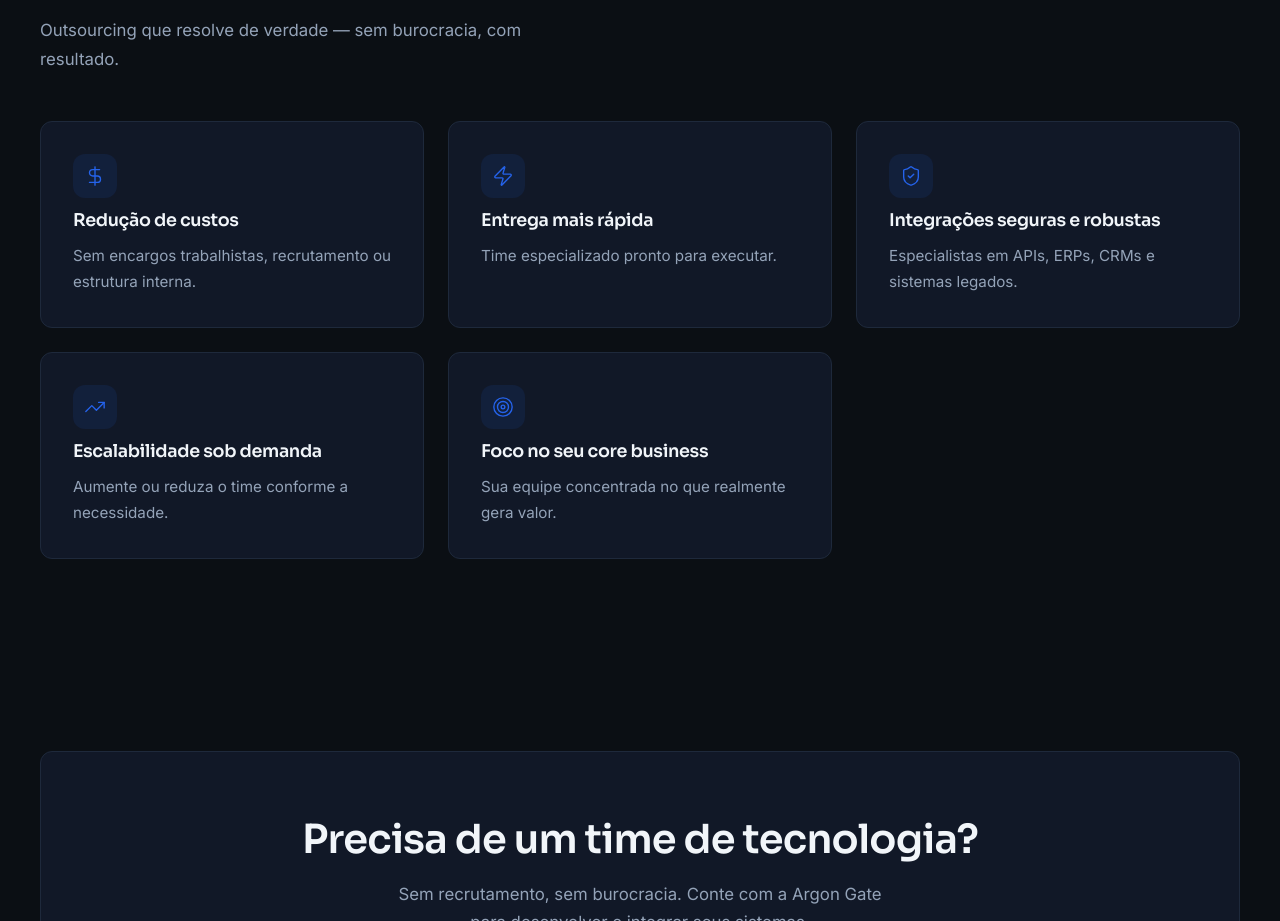
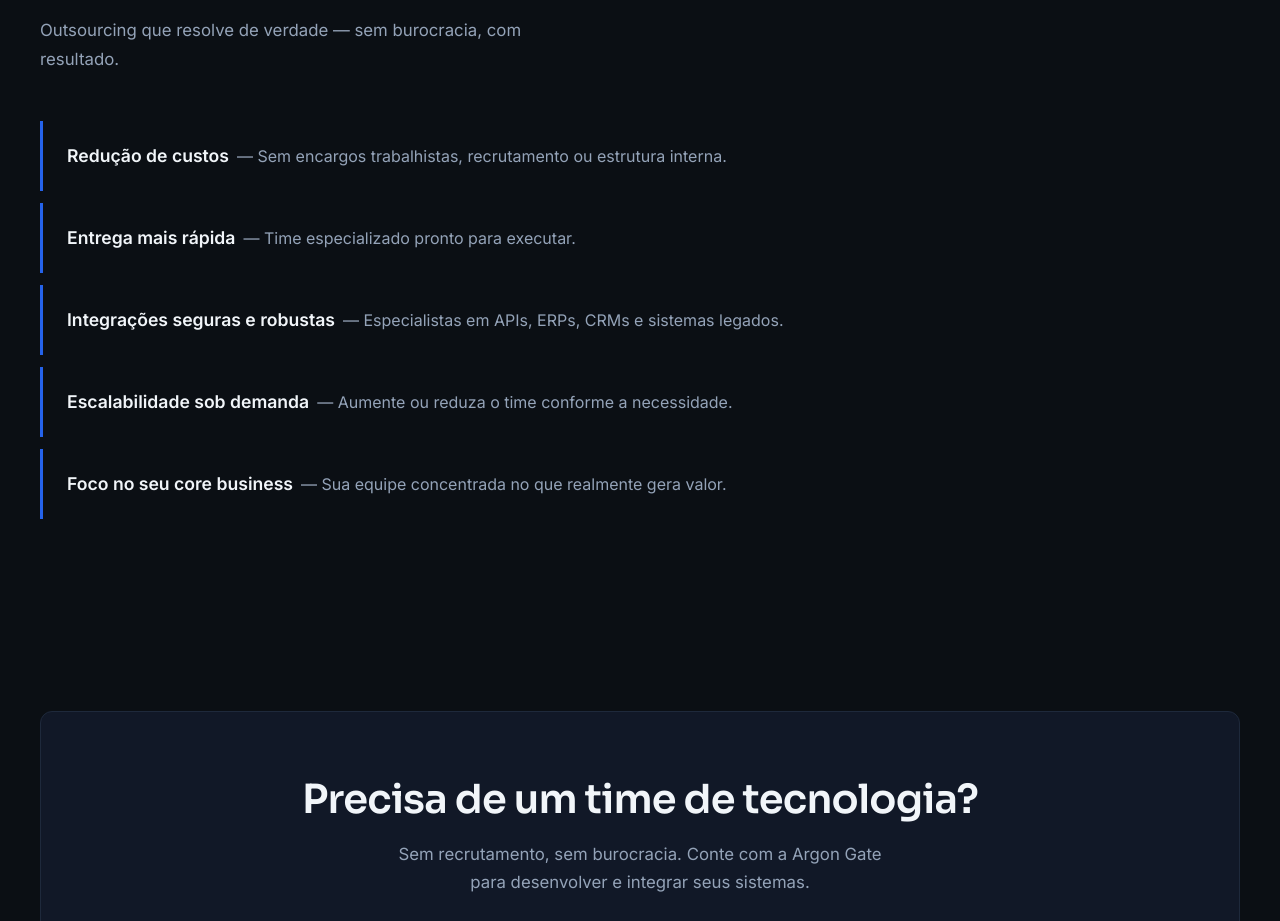
Before and after one commit to Argon-Gate/site, a Next.js app: page / in a window 1280 px wide. Shown: the part 2465-3386 px from the top of the page. Built offline with nearby package versions, Linux system fonts and the light colour scheme.

Commit message:
refactor(garantimos): Modifica layout

```diff
--- a/src/app/globals.css
+++ b/src/app/globals.css
@@ -123,3 +123,11 @@ h1, h2, h3, h4, h5, h6 {
   border-color: var(--color-accent);
   box-shadow: 0 0 20px rgba(37, 99, 235, 0.15), inset 0 1px 0 rgba(37, 99, 235, 0.1);
 }
+
+/* =========================================================
+   Differentials — O que garantimos (estilo manifesto)
+   ========================================================= */
+
+.differential-row:hover {
+  background-color: rgba(37, 99, 235, 0.05);
+}
--- a/src/components/Differentials.tsx
+++ b/src/components/Differentials.tsx
@@ -1,44 +1,29 @@
-import {
-  DollarSign,
-  Zap,
-  ShieldCheck,
-  TrendingUp,
-  Target,
-} from "lucide-react";
-import type { LucideIcon } from "lucide-react";
-
 interface DifferentialItem {
-  icon: LucideIcon;
   title: string;
   description: string;
 }
 
 const differentials: DifferentialItem[] = [
   {
-    icon: DollarSign,
     title: "Redução de custos",
     description:
       "Sem encargos trabalhistas, recrutamento ou estrutura interna.",
   },
   {
-    icon: Zap,
     title: "Entrega mais rápida",
     description: "Time especializado pronto para executar.",
   },
   {
-    icon: ShieldCheck,
     title: "Integrações seguras e robustas",
     description:
       "Especialistas em APIs, ERPs, CRMs e sistemas legados.",
   },
   {
-    icon: TrendingUp,
     title: "Escalabilidade sob demanda",
     description:
       "Aumente ou reduza o time conforme a necessidade.",
   },
   {
-    icon: Target,
     title: "Foco no seu core business",
     description:
       "Sua equipe concentrada no que realmente gera valor.",
@@ -84,63 +69,39 @@ export function Differentials() {
 
         <div
           style={{
-            display: "grid",
-            gridTemplateColumns: "repeat(auto-fit, minmax(300px, 1fr))",
-            gap: "1.5rem",
+            display: "flex",
+            flexDirection: "column",
+            gap: "0.75rem",
           }}
         >
           {differentials.map((item) => (
             <div
               key={item.title}
               style={{
-                backgroundColor: "var(--color-bg-secondary)",
-                border: "1px solid var(--color-border)",
-                borderRadius: "var(--radius)",
-                padding: "2rem",
-                display: "flex",
-                flexDirection: "column",
-                gap: "0.75rem",
+                borderLeft: "3px solid var(--color-accent)",
+                padding: "1.25rem 1.5rem",
+                transition: "background-color 0.2s ease",
               }}
+              className="differential-row"
             >
-              <div
-                style={{
-                  width: "44px",
-                  height: "44px",
-                  display: "flex",
-                  alignItems: "center",
-                  justifyContent: "center",
-                  borderRadius: "var(--radius)",
-                  backgroundColor: "rgba(37, 99, 235, 0.1)",
-                }}
-              >
-                <item.icon
-                  size={22}
-                  style={{ color: "var(--color-accent)" }}
-                  strokeWidth={1.5}
-                />
-              </div>
-
-              <h3
+              <span
                 style={{
                   fontSize: "1.1rem",
                   fontWeight: 600,
                   color: "var(--color-text-primary)",
-                  margin: 0,
                 }}
               >
                 {item.title}
-              </h3>
-
-              <p
+              </span>
+              <span
                 style={{
-                  fontSize: "0.95rem",
+                  fontSize: "1rem",
                   color: "var(--color-text-secondary)",
-                  margin: 0,
-                  lineHeight: 1.7,
+                  marginLeft: "0.5rem",
                 }}
               >
-                {item.description}
-              </p>
+                — {item.description}
+              </span>
             </div>
           ))}
         </div>
```
